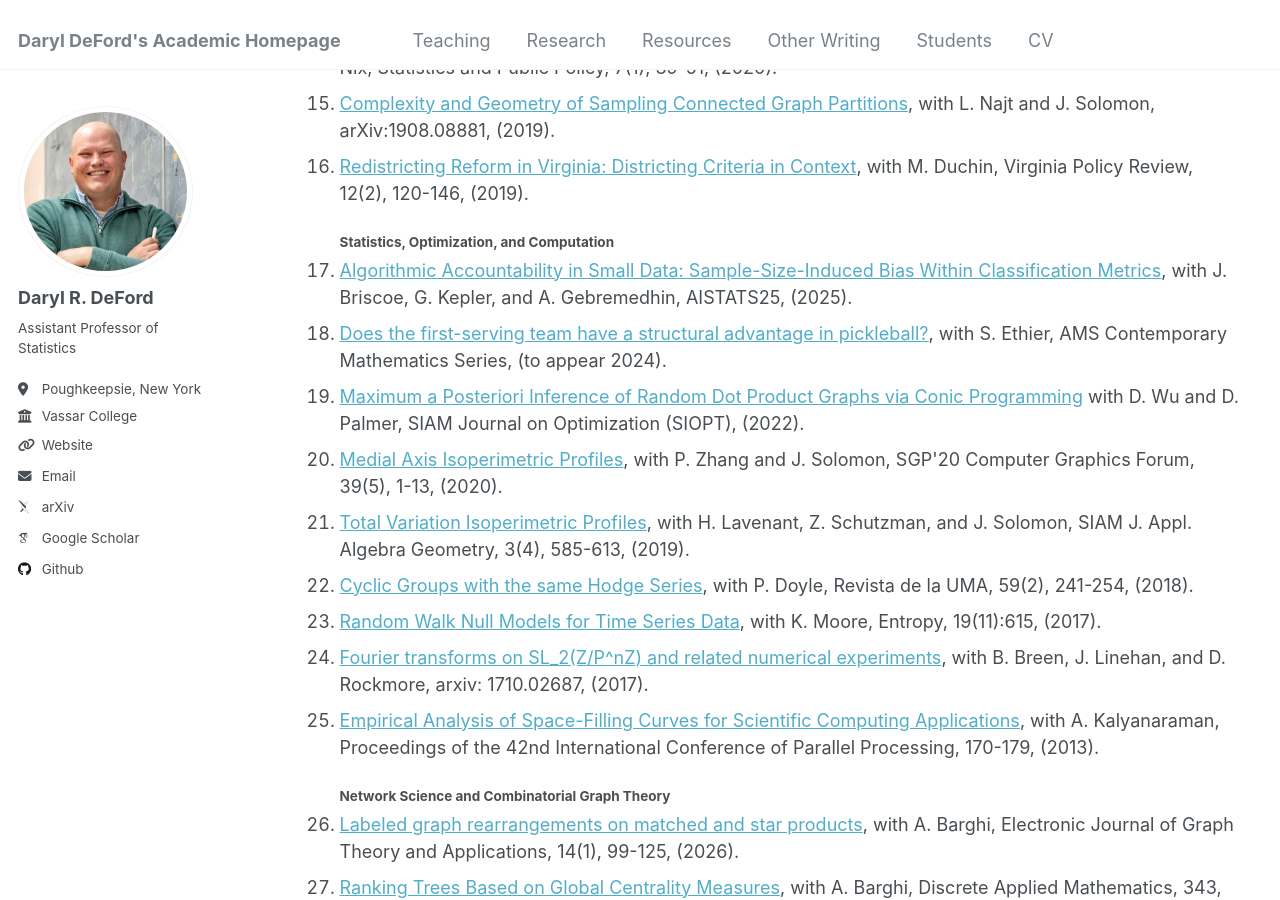
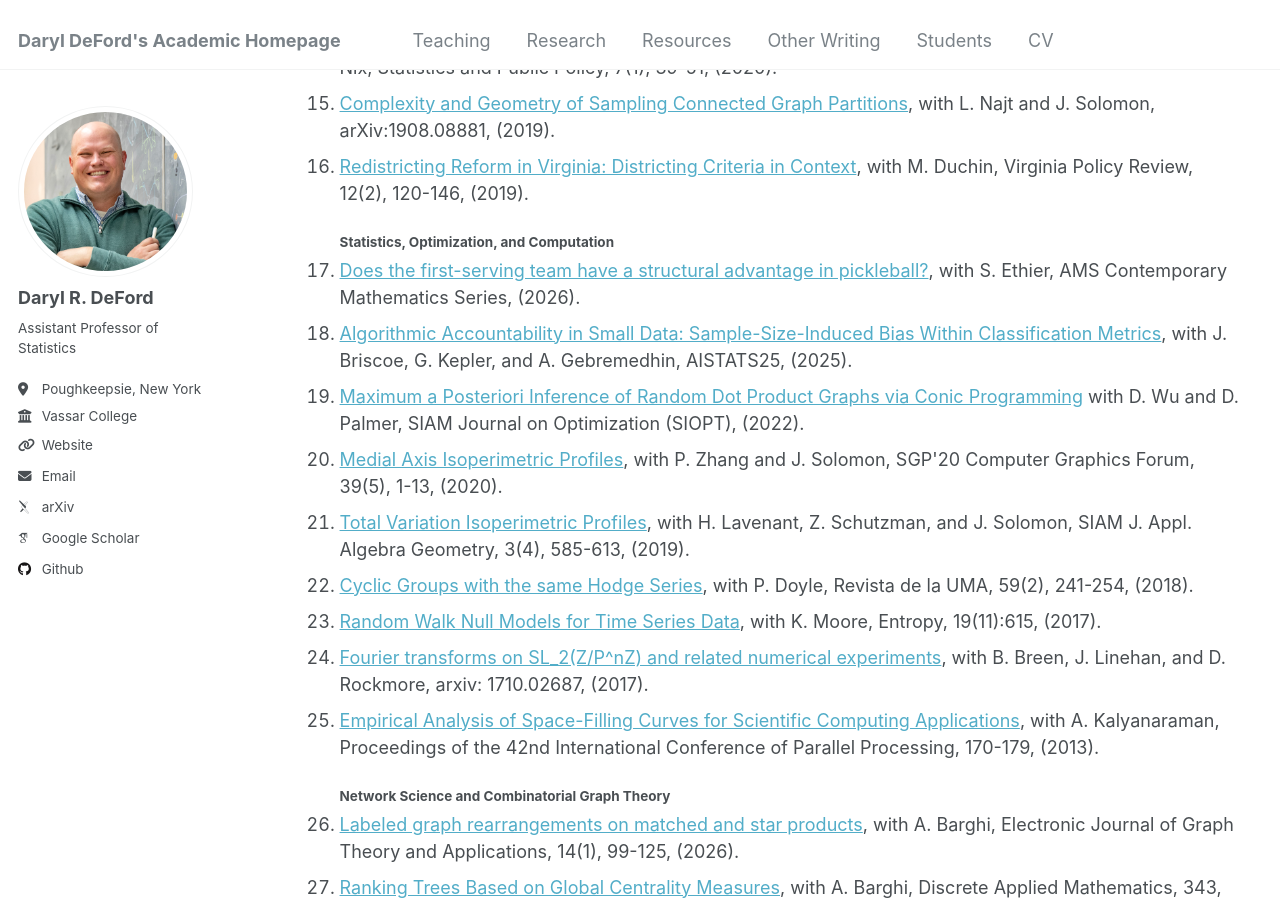
Before and after one commit to drdeford/drdeford.github.io, a Jekyll site: the page built from _pages/Research.md, in a window 1280 px wide and 900 px high, scrolled down 1408 px. Built offline with Jekyll 4.4.1, drawn with Linux system fonts in a browser that asks for light colours; some web fonts are replaced.

Commit message:
Update Research.md

```diff
--- a/_pages/Research.md
+++ b/_pages/Research.md
@@ -100,11 +100,10 @@ A Computational Approach to Measuring Vote Elasticity and Competitiveness</a>, w
 
 
 <bold><H4> Statistics, Optimization, and Computation</H4></bold>
-
+<li> <a href="[https://arxiv.org/abs/2303.02942](https://pubs.ams.org/ebooks/conm/844/)">Does the first-serving team have
+a structural advantage in pickleball?</a>, with S. Ethier, AMS Contemporary Mathematics Series,
+ (2026). </li>
 <li><a href="https://arxiv.org/abs/2505.03992">Algorithmic Accountability in Small Data: Sample-Size-Induced Bias Within Classification Metrics</a>, with J. Briscoe, G. Kepler, and A. Gebremedhin, AISTATS25, (2025). </li>
-<li> <a href="https://arxiv.org/abs/2303.02942">Does the first-serving team have
-a structural advantage in pickleball?</a>, with S. Ethier, AMS Contemporary Mathematics Series,
- (to appear 2024). </li>
 <li> <a href="https://arxiv.org/abs/2101.02180">Maximum a Posteriori Inference of Random Dot Product Graphs via Conic Programming</a> with D. Wu and D. Palmer, SIAM Journal on Optimization (SIOPT), (2022). </li>
 <li> <a href="https://arxiv.org/abs/2007.01428"> Medial Axis Isoperimetric Profiles</a>, with P. Zhang and J. Solomon, SGP'20 Computer Graphics Forum, 39(5), 1-13, (2020). </li>
 <li> <a href="https://epubs.siam.org/doi/abs/10.1137/18M1215943"> Total Variation Isoperimetric Profiles</a>,
```
